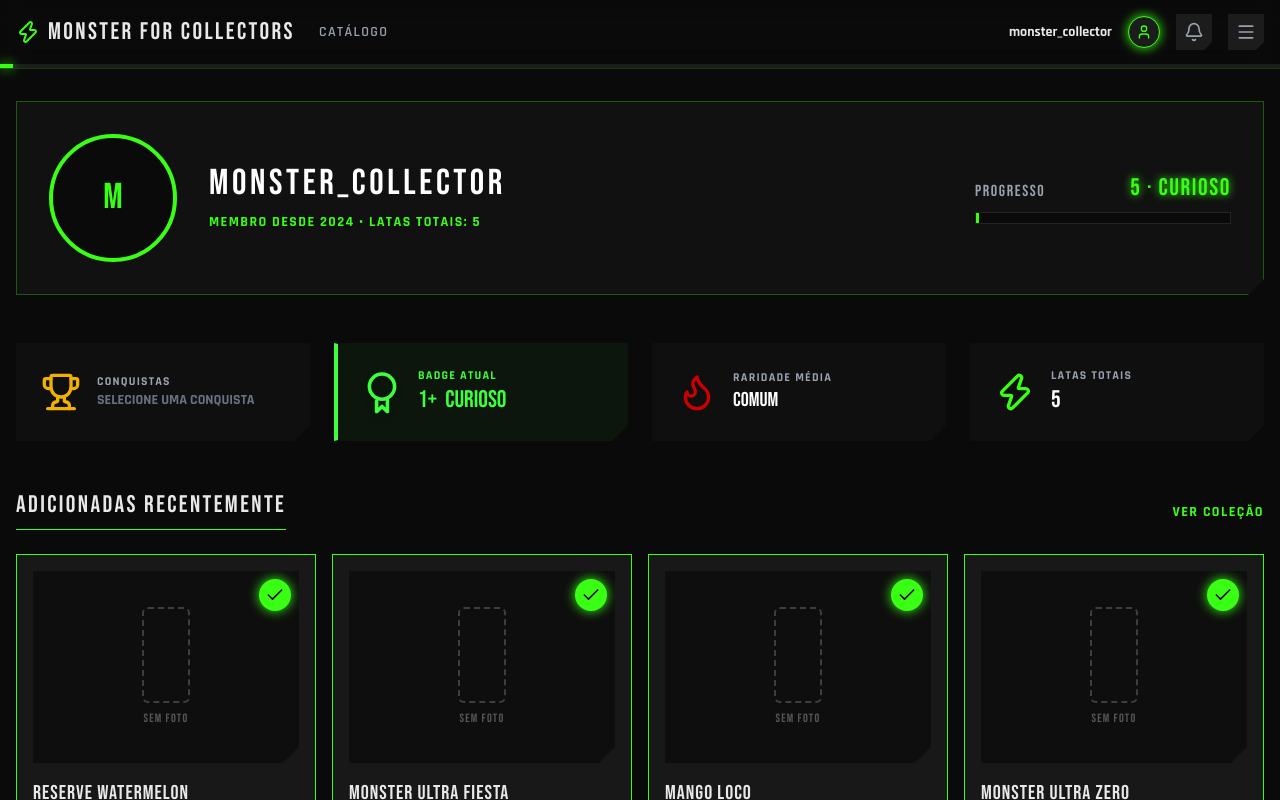
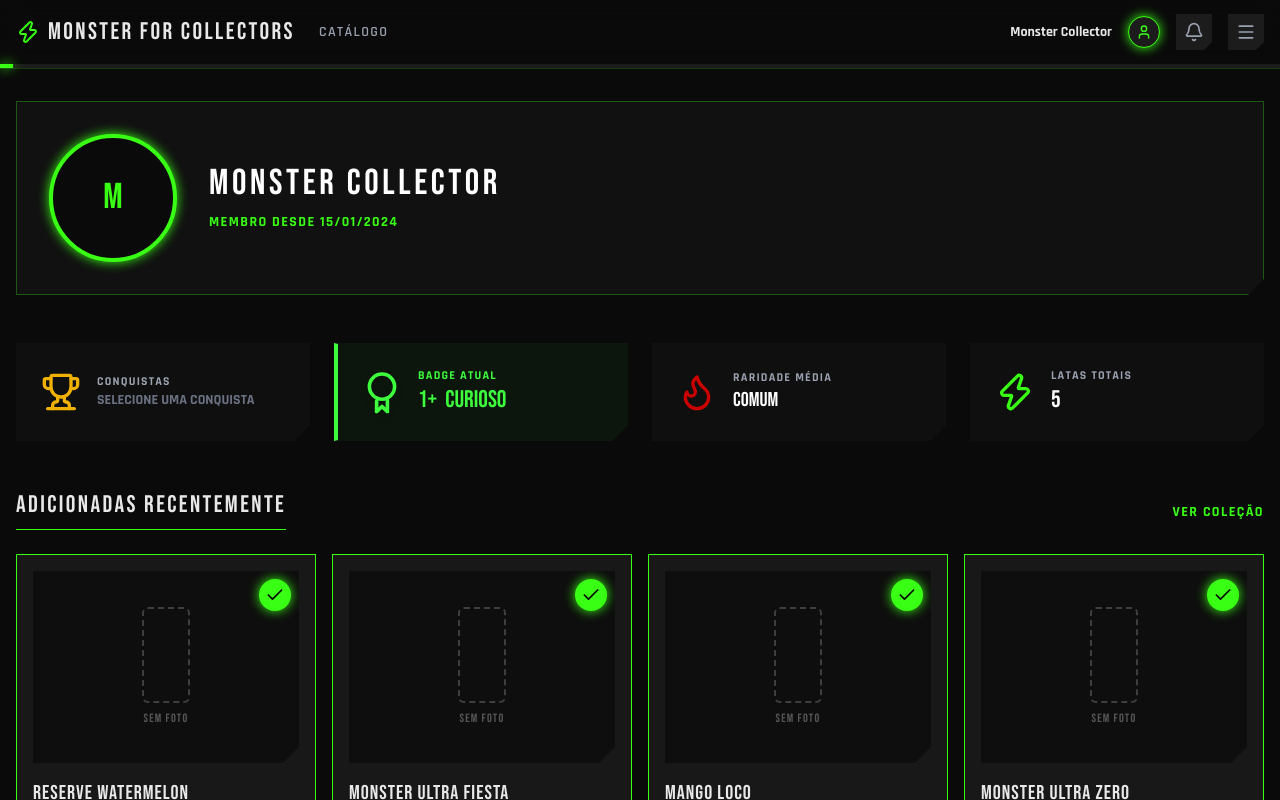
Before and after one commit to Arthur-74/Projeto_Latas, a React (Vite) app: page /login in a window 1280 px wide. Both pictures are taken after typing "name@example.com", "Sample123" into the empty fields and a click on the button "ENTRAR NO VAULT". Shown: the top 800 px of the page. Built offline with nearby package versions, Linux system fonts and the light colour scheme.

Commit message:
feat(dashboard): update header and user display information
- Remove progress field and badge from header
- Remove counter below username
- Display full registration date (day and month)
- Fix user avatar rendering in header
- Use display name across navbar, profile, and dashboard when defined

```diff
--- a/src/components/Navbar.jsx
+++ b/src/components/Navbar.jsx
@@ -44,7 +44,7 @@
             <div className="flex items-center gap-4">
               <div className="hidden sm:flex flex-col justify-center items-end">
                 <Link to={`/u/${user.username}`} className="text-sm font-bold hover:text-monster-neon transition-colors">
-                  {user.username}
+                  {user.displayName || user.username}
                 </Link>
               </div>
               <div
--- a/src/pages/Dashboard.jsx
+++ b/src/pages/Dashboard.jsx
@@ -3,7 +3,7 @@
 import { useAppData } from "../context/AppDataContext";
 import { Link, Navigate } from "react-router-dom";
 import { CanCard } from "../components/CanCard";
-import { Trophy, Flame, Zap } from "lucide-react";
+import { Trophy, Flame, Zap, BadgeCheck, Shield } from "lucide-react";
 import { FeaturedAchievementCard } from "../components/FeaturedAchievementCard";
 import { getBadgeInfo, getBadgeStyle, hexToRgba } from "../lib/badgeUtils";
 import { BADGE_ICONS } from "../lib/badgeIcons";
@@ -60,28 +60,34 @@
     <div className="container mx-auto px-4 py-8 space-y-12">
       {/* Header Info */}
       <section className="flex flex-col md:flex-row items-center gap-8 bg-monster-gray/40 border border-monster-neon/30 p-8 clip-diagonal relative glow-border">
-        <div className="w-32 h-32 rounded-full border-4 border-monster-neon bg-monster-dark flex items-center justify-center overflow-hidden shrink-0">
-          <span className="text-4xl font-display text-monster-neon object-cover">{user.username.charAt(0).toUpperCase()}</span>
+        <div className="w-32 h-32 rounded-full border-4 border-monster-neon bg-monster-dark flex items-center justify-center glow-border shadow-2xl relative shrink-0">
+             {user.avatarUrl ? (
+               <img src={user.avatarUrl} alt="Avatar" className="w-full h-full object-cover rounded-full" />
+             ) : (
+               <span className="text-4xl font-display text-monster-neon object-cover">{(user.displayName || user.username).charAt(0).toUpperCase()}</span>
+             )}
+
+             {/* Badge Admin */}
+             <div className="absolute bottom-1 right-1 flex gap-1 z-20">
+               {user?.isVerified && (
+                 <div className="text-white rounded-full shadow-lg" title="Conta Verificada">
+                   <BadgeCheck className="h-7 w-7 fill-sky-500 text-white" />
+                 </div>
+               )}
+               {user?.role === "admin" && (
+                 <div className="bg-monster-neon text-monster-dark p-1 rounded-full shadow-lg" title="Administrador">
+                   <Shield className="h-5 w-5" />
+                 </div>
+               )}
+             </div>
         </div>
         <div className="flex-1 space-y-2 text-center md:text-left">
           <h1 className="text-4xl font-display tracking-widest uppercase text-white">
-            {user.username}
+            {user.displayName || user.username}
           </h1>
           <p className="text-monster-neon font-bold tracking-widest uppercase text-sm">
-            Membro desde {user.memberSince} • Latas Totais: {user.collection.length}
+            Membro desde {user?.createdAt ? new Date(user.createdAt).toLocaleDateString('pt-BR') : "15/01/2024"}
           </p>
-        </div>
-
-        <div className="w-full md:w-64">
-           <div className="flex justify-between items-end mb-2 font-display uppercase tracking-widest">
-             <span className="text-gray-400">Progresso</span>
-             <span className="text-2xl text-monster-neon glow-text">
-               {userCanCount > 0 && badgeInfo ? `${userCanCount} · ${badgeInfo.name}` : "0 latas"}
-             </span>
-           </div>
-           <div className="h-3 w-full bg-monster-dark border border-white/10">
-             <div className="h-full bg-monster-neon transition-all duration-1000" style={{ width: `${progressBarWidth}%` }}/>
-           </div>
         </div>
       </section>
 
--- a/src/pages/Profile.jsx
+++ b/src/pages/Profile.jsx
@@ -43,6 +43,7 @@
   // Use state or props depending if looking at self
   const displayAvatar = isOwner && user.avatarUrl ? user.avatarUrl : null;
   const displayBanner = isOwner && user.bannerUrl ? user.bannerUrl : null;
+  const displayTitle = isOwner && user.displayName ? user.displayName : username;
 
   const calculateAverageRarity = () => {
     if (displayCollection.length === 0) return "Nenhuma";
@@ -109,7 +110,7 @@
         ) : (
           <div className="absolute inset-0 flex items-center justify-center opacity-10 noise-bg">
              <span className="text-[12rem] font-display text-monster-neon glow-text uppercase font-bold tracking-[0.5em] ml-[0.5em]">
-               {username}
+               {displayTitle}
              </span>
           </div>
         )}
@@ -144,7 +145,7 @@
              {displayAvatar ? (
                <img src={displayAvatar} alt="Avatar" className="w-full h-full object-cover rounded-full" />
              ) : (
-               <span className="text-6xl font-display text-white uppercase">{username.charAt(0)}</span>
+               <span className="text-6xl font-display text-white uppercase">{displayTitle.charAt(0)}</span>
              )}
 
              {/* Badge Admin */}
@@ -180,7 +181,7 @@
 
           <div className="flex-1 space-y-2 mb-4 md:mb-0">
              <h1 className="text-4xl md:text-5xl font-display uppercase tracking-widest text-white mt-4 md:mt-0">
-               {username}
+               {displayTitle}
              </h1>
              <p className="text-gray-400 font-bold uppercase tracking-widest text-sm flex gap-4">
                <span>
```
